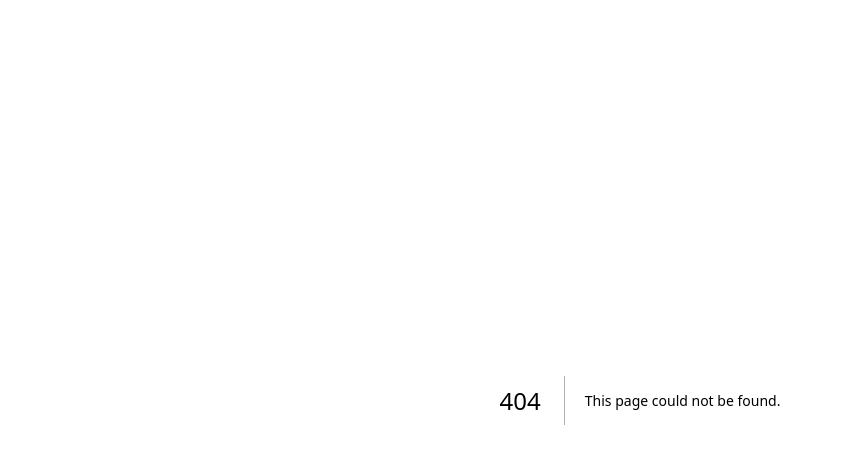
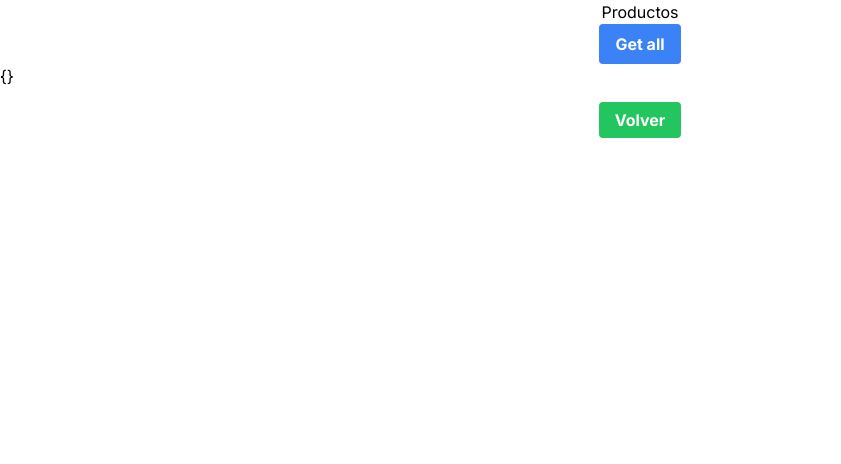
Before and after one commit to TPs-DAN2023/dan-appui, a Next.js app: page /productos in a window 1280 px wide. Before the commit this address had no page. Shown: the top 464 px of the page, without its empty margins (0-841 px from the left). Built offline with nearby package versions, Linux system fonts and the light colour scheme.

Commit message:
Add new pages for Pedidos, Productos, and Usuarios

```diff
--- /dev/null
+++ b/app/pedidos/page.tsx
@@ -0,0 +1,35 @@
+'use client'
+
+import CustomButton from "@/components/CustomButton";
+import { useState } from "react";
+
+export default function Pedidos() {
+
+  const [ordersResult, setOrdersResult] = useState({});
+
+  const getAllPedidos = async () => {
+    // Fetch data from external API
+    const res = await fetch('http://localhost/api/pedidos');
+    const data = await res.json();
+    if (!data) {
+      return {
+        notFound: true
+      };
+    }
+    console.log(data);
+    setOrdersResult(data);
+  }
+
+  return (
+    <>
+      <h1 className="flex justify-center">Pedidos</h1>
+      <section className="flex gap-4 justify-center">
+        <CustomButton text="Get all" onClick={getAllPedidos} />
+      </section>
+      <span>{ ordersResult && JSON.stringify(ordersResult) }</span>
+      <section className="flex gap-4 justify-center mt-5">
+        <CustomButton text="Volver" href="/" />
+      </section>
+    </>
+  );
+}
--- /dev/null
+++ b/app/productos/page.tsx
@@ -0,0 +1,35 @@
+'use client'
+
+import CustomButton from "@/components/CustomButton";
+import { useState } from "react";
+
+export default function Productos() {
+
+  const [productsResult, setProductsResult] = useState({});
+
+  const getAllProducts = async () => {
+    // Fetch data from external API
+    const res = await fetch('http://localhost/api/productos');
+    const data = await res.json();
+    if (!data) {
+      return {
+        notFound: true
+      };
+    }
+    console.log(data);
+    setProductsResult(data);
+  }
+
+  return (
+    <>
+      <h1 className="flex justify-center">Productos</h1>
+      <section className="flex gap-4 justify-center">
+        <CustomButton text="Get all" onClick={getAllProducts} />
+      </section>
+      <span>{ productsResult && JSON.stringify(productsResult) }</span>
+      <section className="flex gap-4 justify-center mt-5">
+        <CustomButton text="Volver" href="/" />
+      </section>
+    </>
+  );
+}
--- /dev/null
+++ b/app/usuarios/page.tsx
@@ -0,0 +1,35 @@
+'use client'
+
+import CustomButton from "@/components/CustomButton";
+import { useState } from "react";
+
+export default function Usuarios() {
+
+  const [usersResult, setUsersResult] = useState({});
+
+  const getAllUsers = async () => {
+    // Fetch data from external API
+    const res = await fetch('http://localhost/api/usuarios');
+    const data = await res.json();
+    if (!data) {
+      return {
+        notFound: true
+      };
+    }
+    console.log(data);
+    setUsersResult(data);
+  }
+
+  return (
+    <>
+      <h1 className="flex justify-center">Usuarios</h1>
+      <section className="flex gap-4 justify-center">
+        <CustomButton text="Get all" onClick={getAllUsers} />
+      </section>
+      <span>{ usersResult && JSON.stringify(usersResult) }</span>
+      <section className="flex gap-4 justify-center mt-5">
+        <CustomButton text="Volver" href="/" />
+      </section>
+    </>
+  );
+}
```
